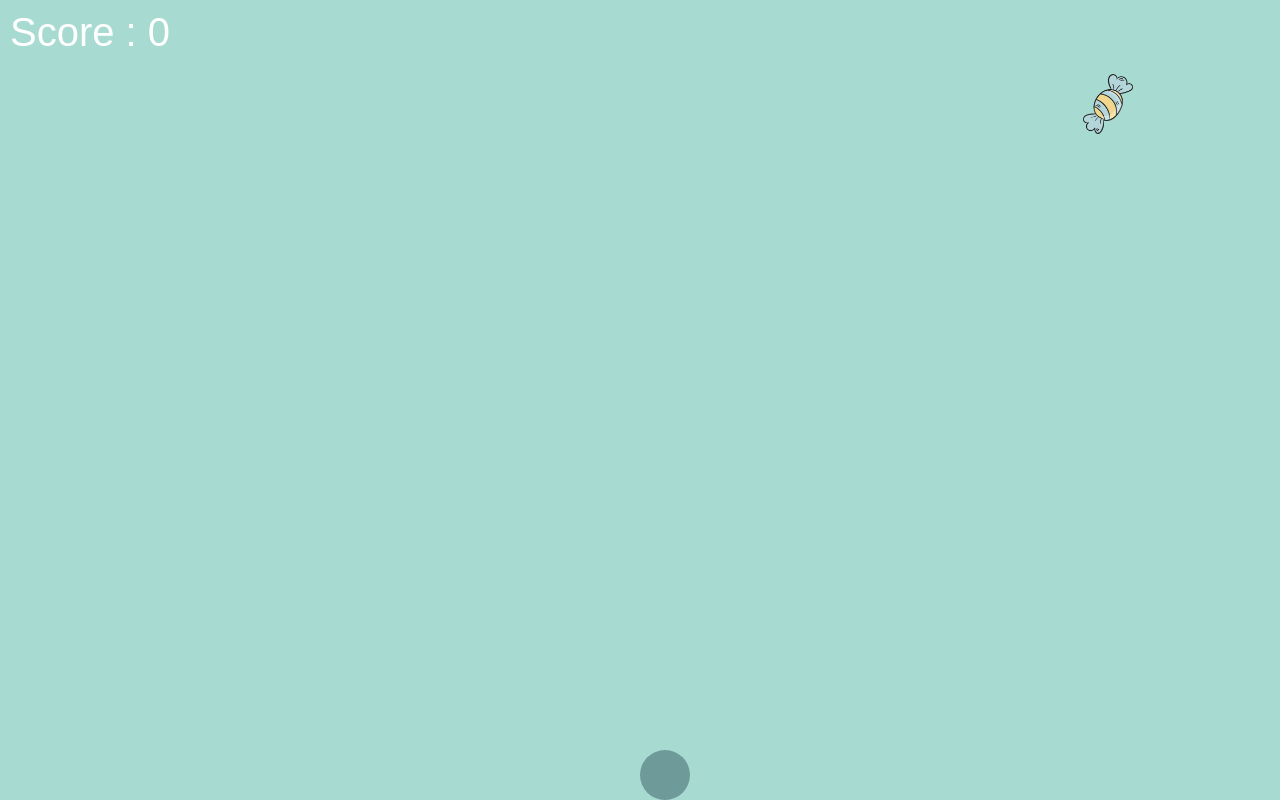
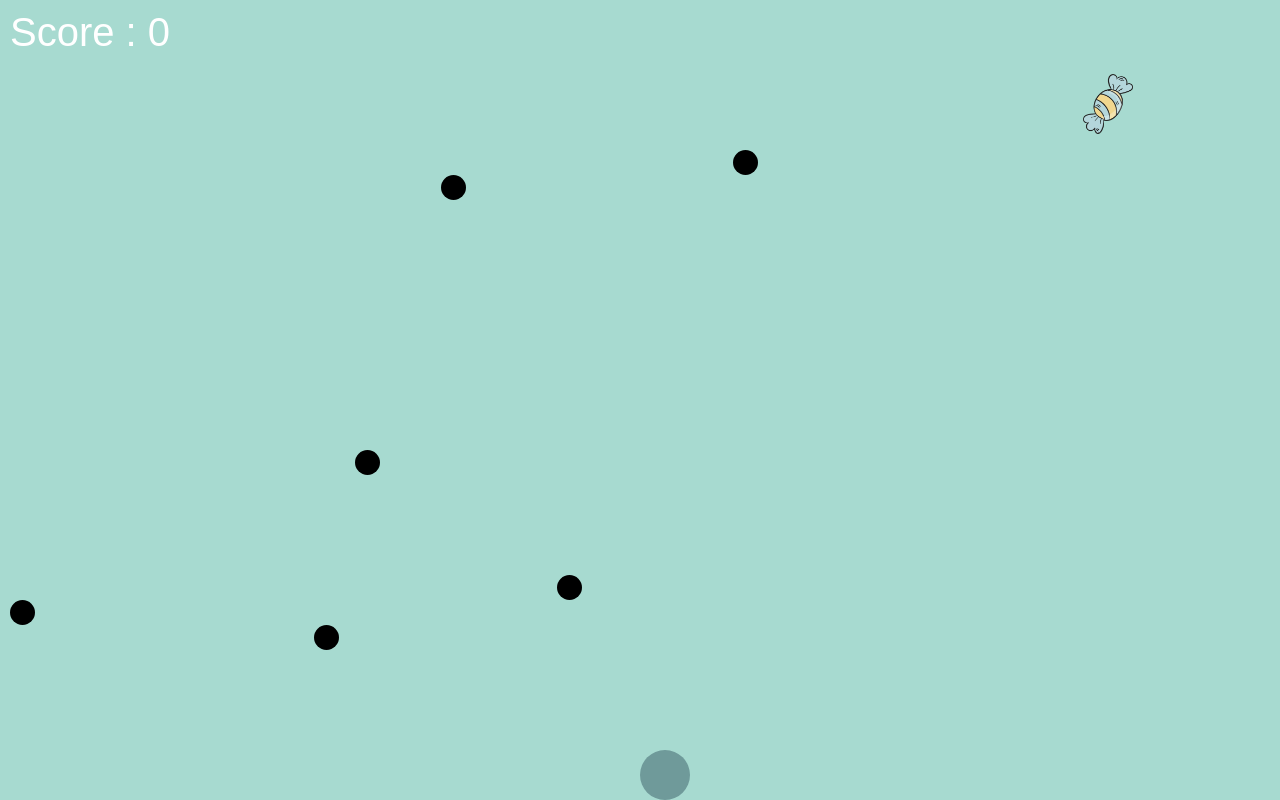
Before and after one commit to solenecallens/final_game, a plain HTML site: page index.html in a window 1280 px wide. Drawn offline with nearby package versions, Linux system fonts and the light colour scheme.

Commit message:
ajout des ennemies avec les collisions

```diff
--- a/css/style.css
+++ b/css/style.css
@@ -1,5 +1,7 @@
 body {
 	margin: 0;
+	height: 100vh;
+	overflow: hidden;
 }
 
 
@@ -49,7 +51,13 @@ body {
 	top: 10px;
 	left: 10px;
 }
-
+.ennemie{
+	position: absolute;
+	width: 25px;
+	height: 25px;
+	border-radius: 25px;
+	background-color: #000;
+}
 
 .score{
 	position: absolute;
--- a/index.html
+++ b/index.html
@@ -17,6 +17,13 @@
    <img src="png/coeur.png" id="coeur" class="candy">
    <img src="png/guimauve_rose.png" id="guimauve_rose" class="candy">
 
+   <div class="ennemie"></div>
+   <div class="ennemie"></div>
+   <div class="ennemie"></div>
+   <div class="ennemie"></div>
+   <div class="ennemie"></div>
+   <div class="ennemie"></div>
+
    <div id="gameContainer"></div>
 
 
--- a/js/game.js
+++ b/js/game.js
@@ -1,4 +1,12 @@
 (function($){
+    var playerWidth;
+    var playerHeight;
+
+    var gameWidth = $("#gameContainer").width();
+    var gameHeight = $("#gameContainer").height();
+
+    playerWidth = $("#player").width();
+    playerHeight = $("#player").height();
 
     $(document).ready(function () {
         // var player, enemy, point, score;
@@ -6,58 +14,21 @@
         var randomPosX = Math.random() * $(window).width();
         var randomPosY = Math.random() * $(window).height();
 
-
-        //Création des éléments du jeu
-        // 	function createGameElements()
-        // 	{
-
-
-        //Créer enmies
-        // var i;
-        // var enemy;
-
-        // for(i=0; i<=nbEnemies; i++)
-        // {
-        // 	enemy = document.createElement("div");
-        // 	enemy.setAttribute("id", "enemy_" + i);
-        // 	enemy.setAttribute
-
-        // }
-
-        // var randomPosX = Math.random()*$(window).width();
-        // var randomPosY = Math.random()*$(window).height();
-
-        // console.log("enemy")
-
-
-        //Créer les éléments à récolter
-        // Créer les obstacles
-
-        // 	}
-
-
-        // // Initialisation du jeu
-        // 	function initGame ()
-        // 	{
-        // 		//Déclarer les variables
-        // 		//Positionner le joueur à sa position initiale
-        // 	}
+        $(".ennemie").each(function(){
+            $this = $(this);
+            setpositionEnnemie($this);
+            moveEnemies($this);
+        });
 
         //Déplacer le player
         $(window).keyup(function(event){
             bougerPerso(event);
         });
 
-
         afficheBonbon();
     });
 
 
-    var gameWidth = $("#gameContainer").width();
-    var gameHeight = $("#gameContainer").height();
-
-    var playerWidth = $("#player").width();
-    var playerHeight = $("#player").height();
 
     // Faire bouger le perso en fonction de la touche appuyee
     function bougerPerso(ev){
@@ -70,7 +41,6 @@
         var newPosLeft = currentPosX - speed;
         var newPosTop = currentPosY - speed;
         var newPosDown = currentPosY + speed;
-
 
 
         // Déplacer vers la droite
@@ -110,7 +80,7 @@
 
         var offsetPlayer = $("#player").offset();
 
-        detectCollision(offsetPlayer);
+        detectCollisionBonbon(offsetPlayer);
     }
 
 
@@ -168,41 +138,90 @@
         }
     }
 
-    function moveEnemies (){
-        //mise à jour de la position des ennemis
+
+    // Donner une postion aléatoire de départ aux ennemies
+    function setpositionEnnemie(ennemie){
+        var ennemie;
+        var ennemieWidth = ennemie.width();
+        var ennemieHeight = ennemie.height();
+
+        var randomPosX = Math.floor(Math.random() * ($(window).width() - ennemieWidth));
+        var randomPosY = Math.floor(Math.random() * ($(window).height() - ennemieHeight));
+
+        ennemie.css({
+            top: randomPosY + "px",
+            left: randomPosX + "px"
+        });
     }
 
-    function refreshGame(){
-        //Appel à la fonction moveEnnemies()
-        //Vérifier collision : appel à la fonction detectCollision
+    // Faire bouger les ennemies
+    function moveEnemies (ennemie){
+        var ennemie;
+
+        setInterval(function(){
+            var ennemiePosition = ennemie.offset();
+            var speed = 25;
+            var direction = Math.floor(Math.random() * 4);
+            var newPosition = ennemiePosition.top + speed;
+
+            if(newPosition >= gameHeight){
+                newPosition = 0;
+                randomPosY = Math.floor(Math.random() * $(window).height());
+                ennemie.css("left", randomPosY+'px');
+            }
+
+            ennemie.css("top", newPosition+'px');
+
+            detectCollisionPerso(ennemiePosition);
+        }, 100);
     }
 
-    var score = 0;
 
-    function detectCollision (positionPerso){
+
+    // detecte la collision si un ennemie touche le personnage
+    function detectCollisionPerso(ennemiePos){
+        var ennemiePos;
+        var currentPosX = $("#player").offset().left;
+        var currentPosY = $("#player").offset().top;
+        var ennemieWidth = $(".ennemie").width();
+        var ennemieHeight = $(".ennemie").height();
+
+        if(ennemiePos.left < currentPosX + playerWidth &&
+            ennemiePos.left + ennemieWidth > currentPosX&&
+            ennemiePos.top < currentPosY + playerHeight &&
+            ennemiePos.top + ennemieHeight > currentPosY){
+
+            alert("perdu");
+
+            // score = 0;
+            // $(".currentScore").html(score);
+        }
+    }
+
+    // detecte la collision si le personnage touche un bonbon
+    function detectCollisionBonbon (positionPerso){
         var $currentBonbon = $(".currentBonbon");
         var bonbonWidth = $currentBonbon.width();
         var bonbonHeight = $currentBonbon.height();
         var positionBonbon = $currentBonbon.offset();
 
-        console.log(positionBonbon.left, positionPerso.left, positionBonbon.left + bonbonWidth);
-
-        if(positionBonbon.left <= positionPerso.left && positionPerso.left <= positionBonbon.left + bonbonWidth){
-            if(positionBonbon.top <= positionPerso.top && positionPerso.top <= positionBonbon.top + bonbonHeight){
+        if(positionBonbon.left < positionPerso.left + playerWidth &&
+           positionBonbon.left + bonbonWidth > positionPerso.left &&
+           positionBonbon.top < positionPerso.top + playerHeight &&
+           positionBonbon.top + bonbonHeight > positionPerso.top){
                 // Bonbon touché
                 $currentBonbon.removeClass("currentBonbon");
-                score++;
-                $(".currentScore").html(score);
 
+                setScore();
                 afficheBonbon();
-            }
         }
+    }
 
 
-    }
-
+    var score = 0;
     function setScore (){
-
+        score++;
+        $(".currentScore").html(score);
     }
 
 })(jQuery);
```
